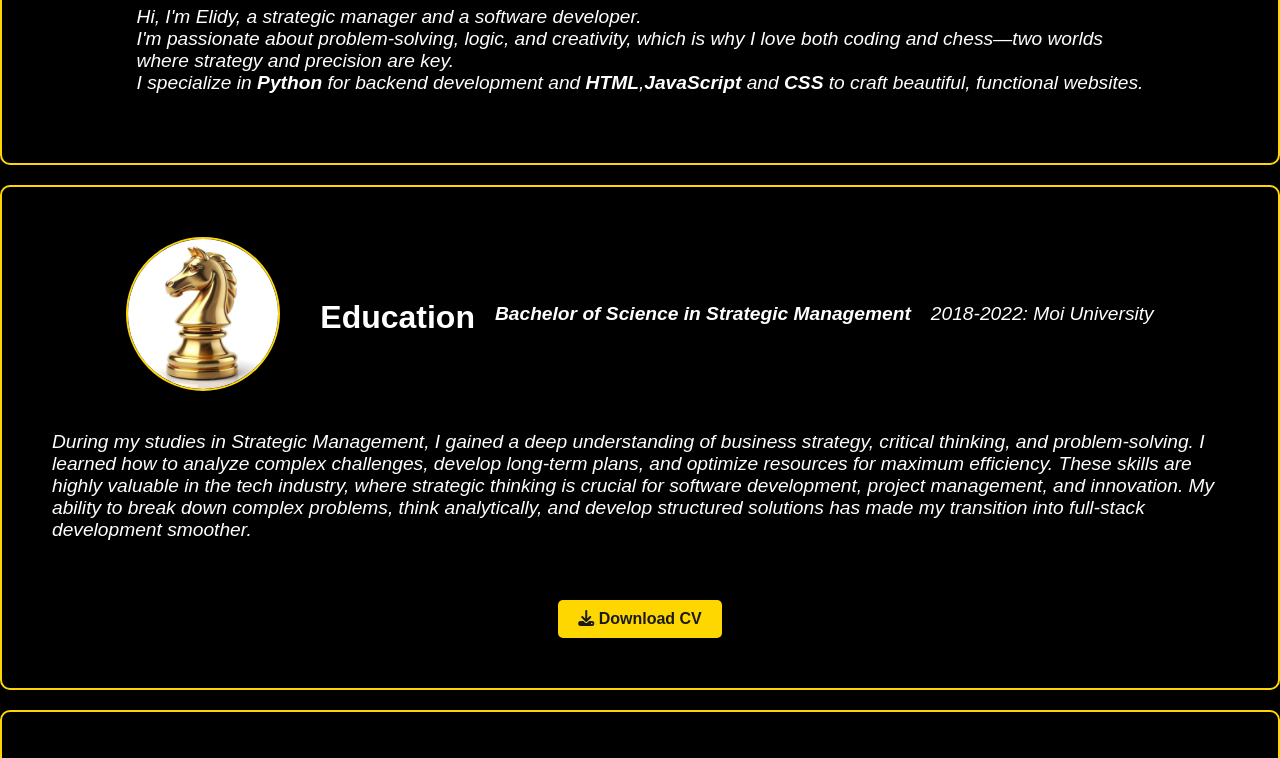
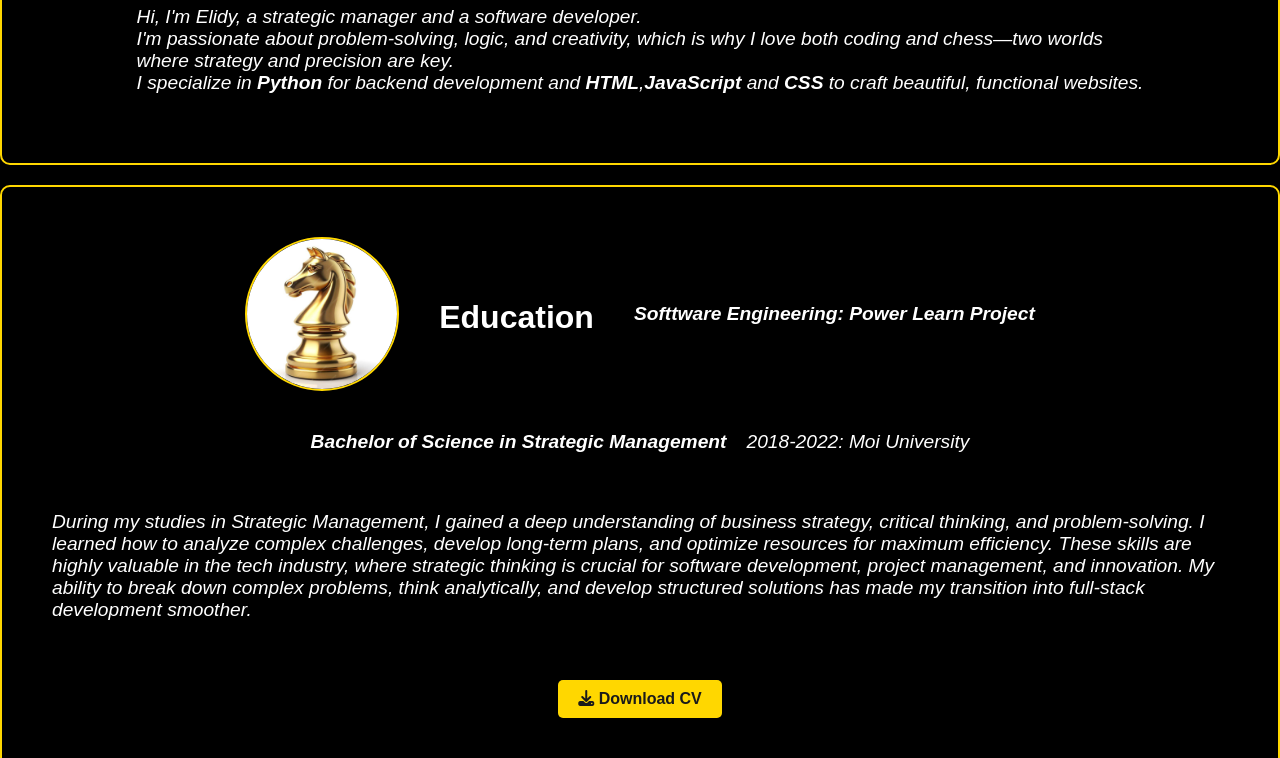
Before and after one commit to Elidy-art/MY-PORTFOLIO, a plain HTML site: page index.html in a window 1280 px wide. Shown: the part 889-1647 px from the top of the page. Drawn offline with Linux system fonts and the light colour scheme.

Commit message:
Final commit

```diff
--- a/index.html
+++ b/index.html
@@ -466,7 +466,7 @@ footer p {
 <body>
     <nav>
         <div class="menu-bar">
-            <button class="menu-toggle"><i class="fas fa-bars"></i> Moves</button>
+            <button class="menu-toggle"><i class="fas fa-bars"></i> Game Plan</button>
         <ul class="menu">
             <li><a href="#about">About Me</a></li>
             <li><a href="#education">Education</a></li>
@@ -495,7 +495,8 @@ footer p {
         </section>
         <section id="education" class="section">
             <img src="knight.jpg" alt="Knight Image" class="education-image">
-            <h2>Education</h2>
+            <h2>Education</h2><br>
+            <p><strong>Softtware Engineering: Power Learn Project</strong></p>
             <p><strong>Bachelor of Science in Strategic Management</strong></p>
             <p>2018-2022: Moi University</p>
             <p>During my studies in Strategic Management, I gained a deep understanding of business strategy,
```
